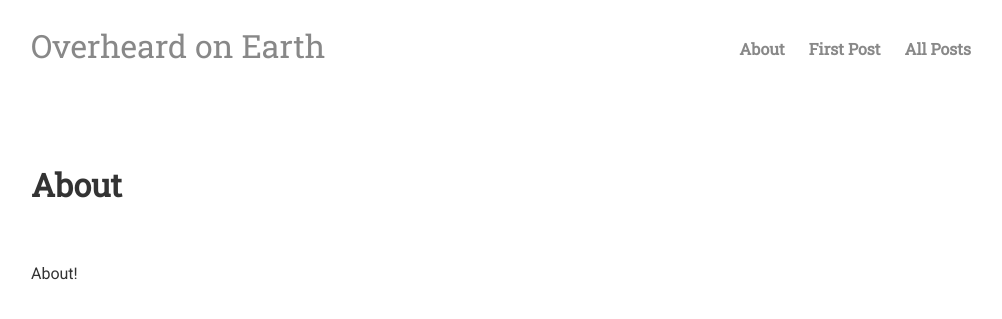
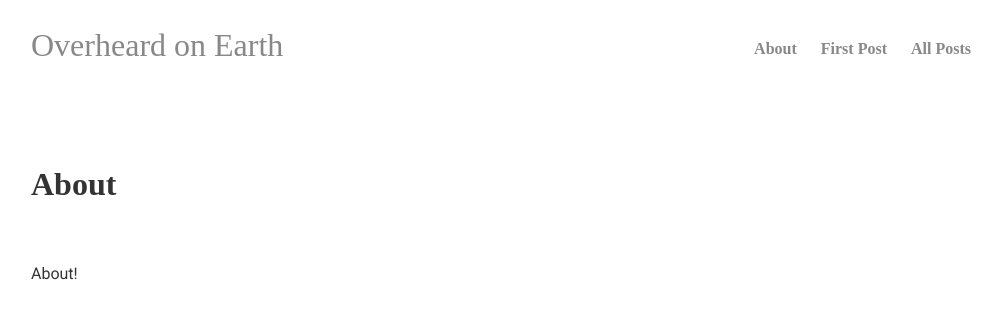
Before and after one commit to overheardonearth/overheardonearth.github.io, a Jekyll site: the page built from about/index.html, in a window 1280 px wide. Shown: the top 319 px of the page, without its empty margins (129-1131 px from the left). Built offline with Jekyll 4.4.1, drawn with Linux system fonts in a browser that asks for light colours.

Commit message:
Update main.html

```diff
--- a/_layouts/main.html
+++ b/_layouts/main.html
@@ -4,7 +4,7 @@
 		<title>{{ page.title }}</title>
 		<!-- link to main stylesheet -->
 		<link rel="stylesheet" type="text/css" href="/css/main.css">
-		<link href="https://fonts.googleapis.com/css?family=Roboto|Roboto+Slab&display=swap" rel="stylesheet">
+		<link href="https://fonts.googleapis.com/css?family=PT+Serif|Roboto&display=swap" rel="stylesheet">
 		<meta name="viewport" content="width=device-width, initial-scale=1.0">
 	</head>
 
```
